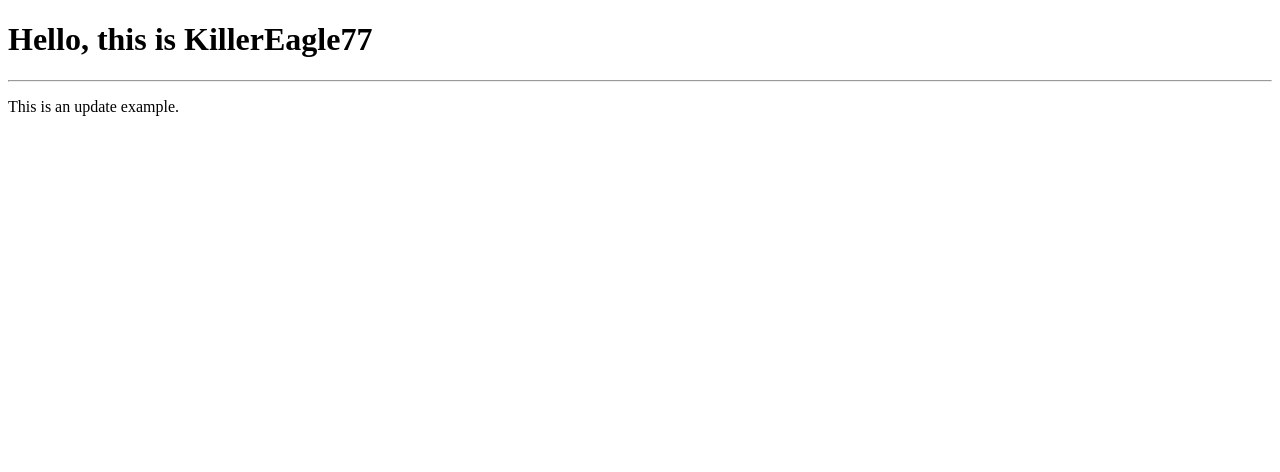
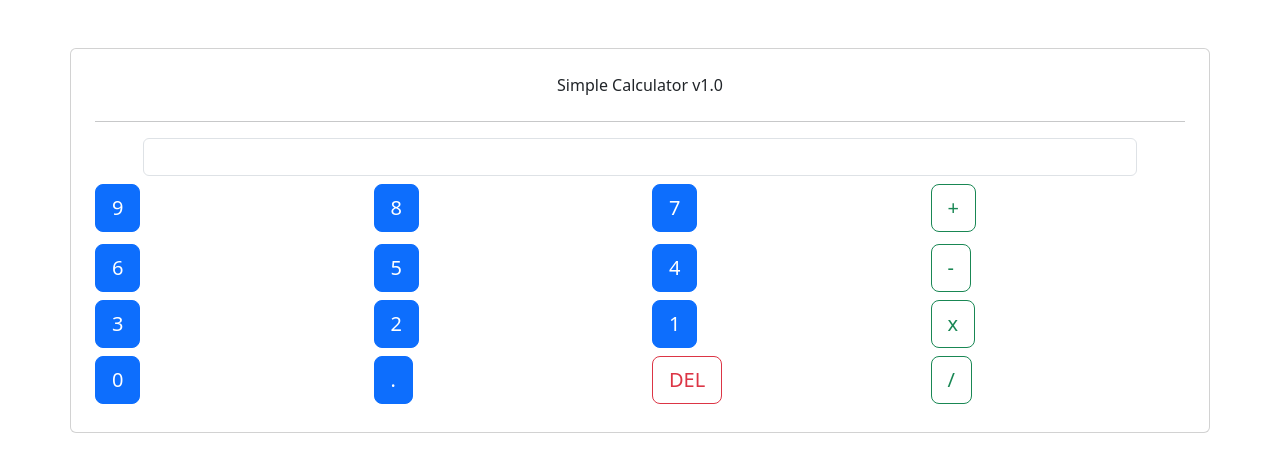
Before and after one commit to thunderfox7/first-one, a plain HTML site: page index.html in a window 1280 px wide. Drawn offline with nearby package versions, Linux system fonts and the light colour scheme.

Commit message:
Practica9 - Ejercicio1

```diff
--- a/index.html
+++ b/index.html
@@ -3,11 +3,45 @@
 <head>
   <meta charset="UTF-8">
   <meta name="viewport" content="width=device-width, initial-scale=1.0">
+  <link href="https://cdn.jsdelivr.net/npm/bootstrap@5.3.0/dist/css/bootstrap.min.css" rel="stylesheet" integrity="sha384-9ndCyUaIbzAi2FUVXJi0CjmCapSmO7SnpJef0486qhLnuZ2cdeRhO02iuK6FUUVM" crossorigin="anonymous">
+  <script src="https://cdn.jsdelivr.net/npm/bootstrap@5.3.0/dist/js/bootstrap.bundle.min.js" integrity="sha384-geWF76RCwLtnZ8qwWowPQNguL3RmwHVBC9FhGdlKrxdiJJigb/j/68SIy3Te4Bkz" crossorigin="anonymous"></script>
   <title>Document</title>
 </head>
 <body>
-  <h1>Hello, this is KillerEagle77</h1>
-  <hr>
-  <p>This is an update example.</p>
+  <div class="container fluid card p-4 mt-5">
+    <div class="row card-title d-flex justify-content-center">
+      Simple Calculator v1.0
+    </div>
+    <hr>
+    <div class="row px-5">
+      <div class="col-12">
+        <input class="form-control" type="text" name="display" id="display" style="text-align:center" readonly>
+      </div>
+    </div>
+    <div class="row py-2 cols-4">
+      <div class="col"><button class="btn btn-lg btn-primary btn-block">9</button></div>
+      <div class="col"><button class="btn btn-lg btn-primary">8</button></div>
+      <div class="col"><button class="btn btn-lg btn-primary">7</button></div>
+      <div class="col"><button class="btn btn-lg btn-outline-success">+</button></div>
+    </div>
+    <div class="row py-1">
+      <div class="col"><button class="btn btn-lg btn-primary">6</button></div>
+      <div class="col"><button class="btn btn-lg btn-primary">5</button></div>
+      <div class="col"><button class="btn btn-lg btn-primary">4</button></div>
+      <div class="col"><button class="btn btn-lg btn-outline-success">-</button></div>
+    </div>
+      <div class="row py-1">
+      <div class="col"><button class="btn btn-lg btn-primary">3</button></div>
+      <div class="col"><button class="btn btn-lg btn-primary">2</button></div>
+      <div class="col"><button class="btn btn-lg btn-primary">1</button></div>
+      <div class="col"><button class="btn btn-lg btn-outline-success">x</button></div>
+    </div>
+    <div class="row py-1">
+      <div class="col"><button class="btn btn-lg btn-primary">0</button></div>
+      <div class="col"><button class="btn btn-lg btn-primary">.</button></div>
+      <div class="col"><button class="btn btn-lg btn-outline-danger">DEL</button></div>
+      <div class="col"><button class="btn btn-lg btn-outline-success">/</button></div>
+    </div>
+  </div>
 </body>
 </html>
```
